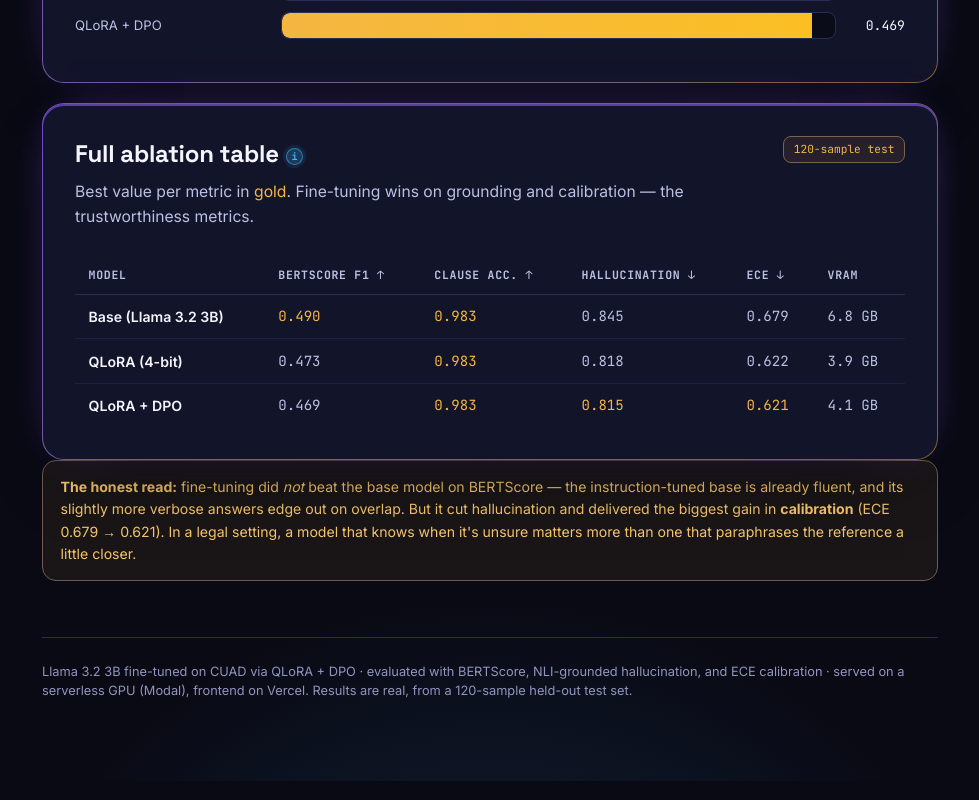
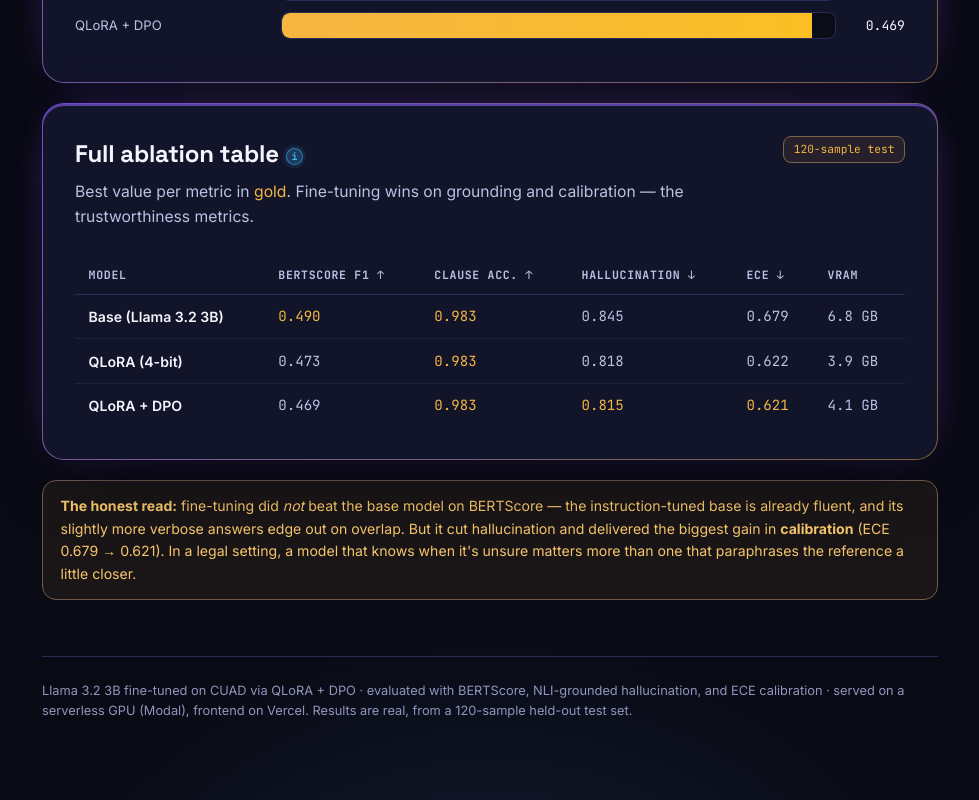
Before and after one commit to shiva-shivanibokka/Fine-Tuned-Domain-LLM-QLoRA, a Next.js app in the folder frontend/: page / in a window 1280 px wide. Shown: the part 1000-1800 px from the top of the page, without its empty margins (150-1129 px from the left). Built offline with nearby package versions, Linux system fonts and the light colour scheme.

Commit message:
design: add vertical margin to callout boxes so they don't butt against adjacent panels

```diff
--- a/frontend/app/globals.css
+++ b/frontend/app/globals.css
@@ -441,6 +441,7 @@ select.input:focus {
 .note { color: var(--faint); font-size: 0.84rem; }
 .callout {
   border-radius: 14px; padding: 0.9rem 1.1rem; font-size: 0.88rem; line-height: 1.6;
+  margin-block: 1.2rem;
   border: 1px solid color-mix(in srgb, var(--gold) 35%, var(--border));
   background: color-mix(in srgb, var(--gold) 7%, transparent); color: color-mix(in srgb, var(--gold) 78%, #fff);
 }
```
